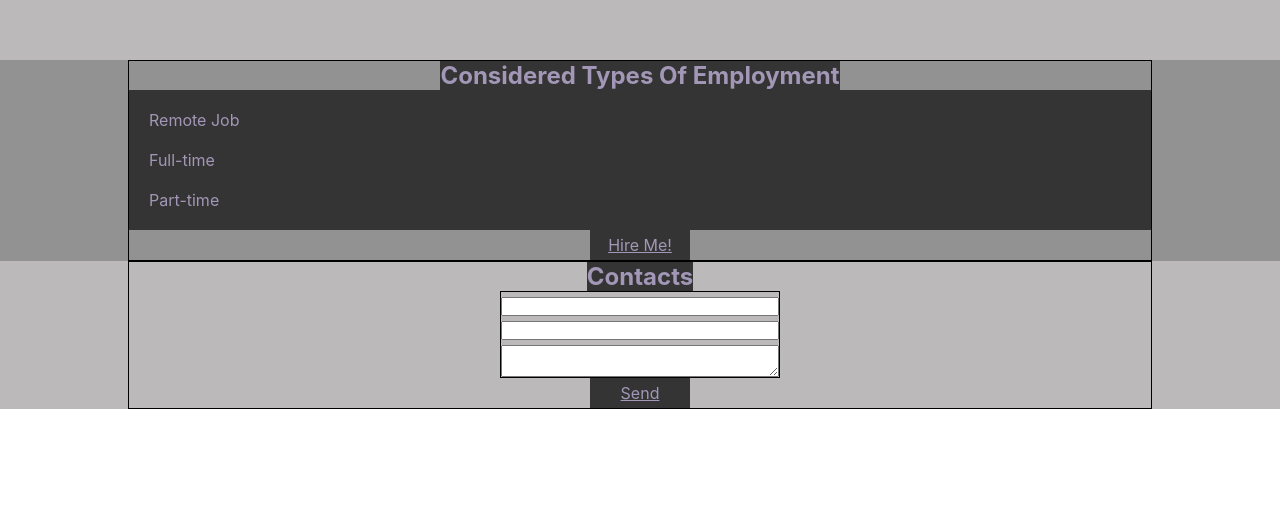
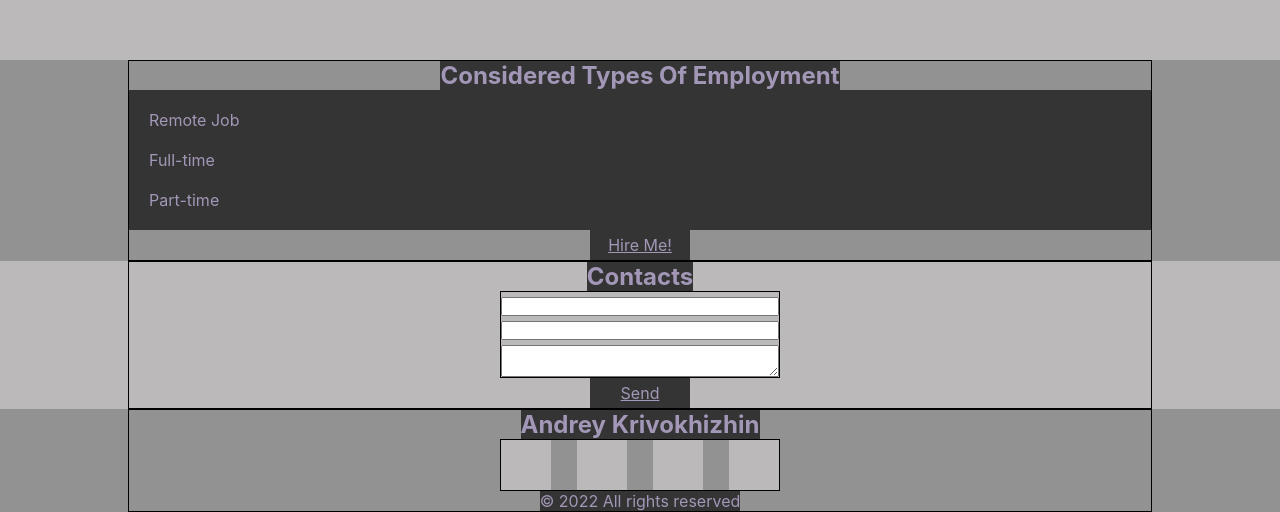
Before and after one commit to AndAndrew/Portfolio, a React (Create React App) app: page / in a window 1280 px wide. Shown: the part 2420-2932 px from the top of the page. Before the commit the page ends 2829 px from the top, so only its background shows below. Built offline with nearby package versions, Linux system fonts and the light colour scheme.

Commit message:
feat: added footer block

```diff
--- a/src/App.tsx
+++ b/src/App.tsx
@@ -6,6 +6,7 @@ import {Skills} from "./Skills/Skills";
 import {Projects} from "./Projects/Projects";
 import {TypesOfEmployment} from "./TypesOfEmployment/TypesOfEmployment";
 import {Contacts} from "./Contacts/Contacts";
+import {Footer} from "./Footer/Footer";
 
 function App() {
     return (
@@ -16,6 +17,7 @@ function App() {
             <Projects/>
             <TypesOfEmployment/>
             <Contacts/>
+            <Footer/>
         </div>
     );
 }
--- /dev/null
+++ b/src/Footer/Footer.module.css
@@ -0,0 +1,33 @@
+.footerBlock {
+    background-color: #939292;
+}
+
+.footerContainer {
+    flex-direction: column;
+    justify-content: flex-start;
+}
+
+.title {
+    background-color: #343434;
+    color: #a397b7;
+    text-align: center;
+}
+
+.socialContainer {
+    width: 280px;
+    border: 1px solid;
+    display: flex;
+    justify-content: space-between;
+}
+
+.social {
+    width: 50px;
+    height: 50px;
+    background-color: #bbb9b9;
+}
+
+.copyrights {
+    background-color: #343434;
+    color: #a397b7;
+    text-align: center;
+}
--- /dev/null
+++ b/src/Footer/Footer.tsx
@@ -0,0 +1,19 @@
+import styles from './Footer.module.css'
+import styleContainer from "../Common/Styles/Container.module.css";
+
+export const Footer = () => {
+    return (
+        <div className={styles.footerBlock}>
+            <div className={`${styleContainer.container} ${styles.footerContainer}`}>
+                <h2 className={styles.title}>Andrey Krivokhizhin</h2>
+                <div className={styles.socialContainer}>
+                    <div className={styles.social}></div>
+                    <div className={styles.social}></div>
+                    <div className={styles.social}></div>
+                    <div className={styles.social}></div>
+                </div>
+                <div className={styles.copyrights}>© 2022 All rights reserved</div>
+            </div>
+        </div>
+    )
+}
```
